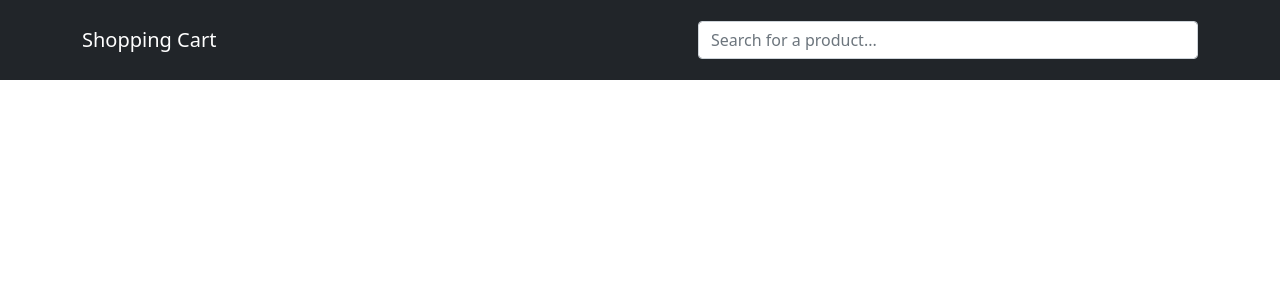
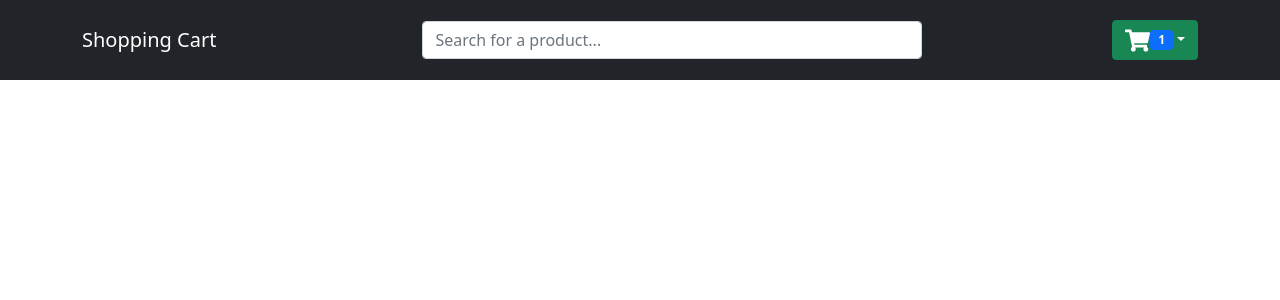
Before and after one commit to jonnyabrams/shopping-cart-jsx, a React (Create React App) app: page / in a window 1280 px wide. Shown: the top 300 px of the page. Built offline with nearby package versions, Linux system fonts and the light colour scheme.

Commit message:
Add dropdown to Header (with placeholder number 1)

```diff
--- a/package.json
+++ b/package.json
@@ -10,6 +10,7 @@
     "react": "^18.2.0",
     "react-bootstrap": "^2.4.0",
     "react-dom": "^18.2.0",
+    "react-icons": "^4.4.0",
     "react-router-dom": "^6.3.0",
     "react-scripts": "5.0.1",
     "web-vitals": "^2.1.4"
--- a/public/index.html
+++ b/public/index.html
@@ -24,7 +24,7 @@
       work correctly both with client-side routing and a non-root public URL.
       Learn how to configure a non-root public URL by running `npm run build`.
     -->
-    <title>React App</title>
+    <title>Shopping Cart</title>
   </head>
   <body>
     <noscript>You need to enable JavaScript to run this app.</noscript>
--- a/src/components/Header.jsx
+++ b/src/components/Header.jsx
@@ -1,9 +1,9 @@
 import { Link } from 'react-router-dom'
-import { Container, FormControl, Navbar } from 'react-bootstrap'
+import { Container, FormControl, Navbar, Dropdown, Nav, Badge, CarouselItem } from 'react-bootstrap'
+import { FaShoppingCart } from "react-icons/fa"
 
 const Header = () => {
   return (
-    <div>
     <Navbar bg="dark" variant="dark" style={{ height: 80 }}>
       <Container>
         <Navbar.Brand>
@@ -12,9 +12,20 @@ const Header = () => {
         <Navbar.Text className="search">
           <FormControl style={{ width: 500 }} placeholder="Search for a product..." className="m-auto" />
         </Navbar.Text>
+        <Nav>
+          <Dropdown alignRight>
+            <Dropdown.Toggle variant="success">
+              <FaShoppingCart color="white" fontSize="25px" />
+              <Badge>{1}</Badge>
+            </Dropdown.Toggle>
+
+            <Dropdown.Menu style={{ minWidth: 370 }}>
+              <span style={{ padding: 10 }}>Cart is empty!</span>
+            </Dropdown.Menu>
+          </Dropdown>
+        </Nav>
       </Container>
     </Navbar>
-    </div>
   )
 }
 
```
Also changed, not shown: 1 other file (tests, documents, lock files or other folders). Lines whose indentation alone changed are shown as unchanged.
